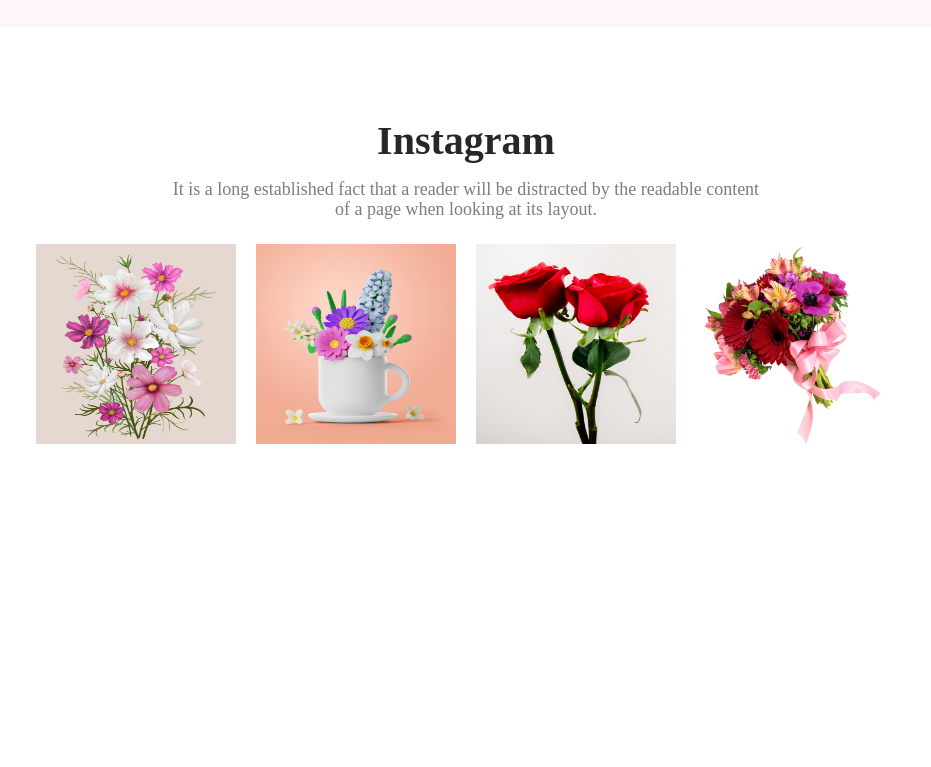
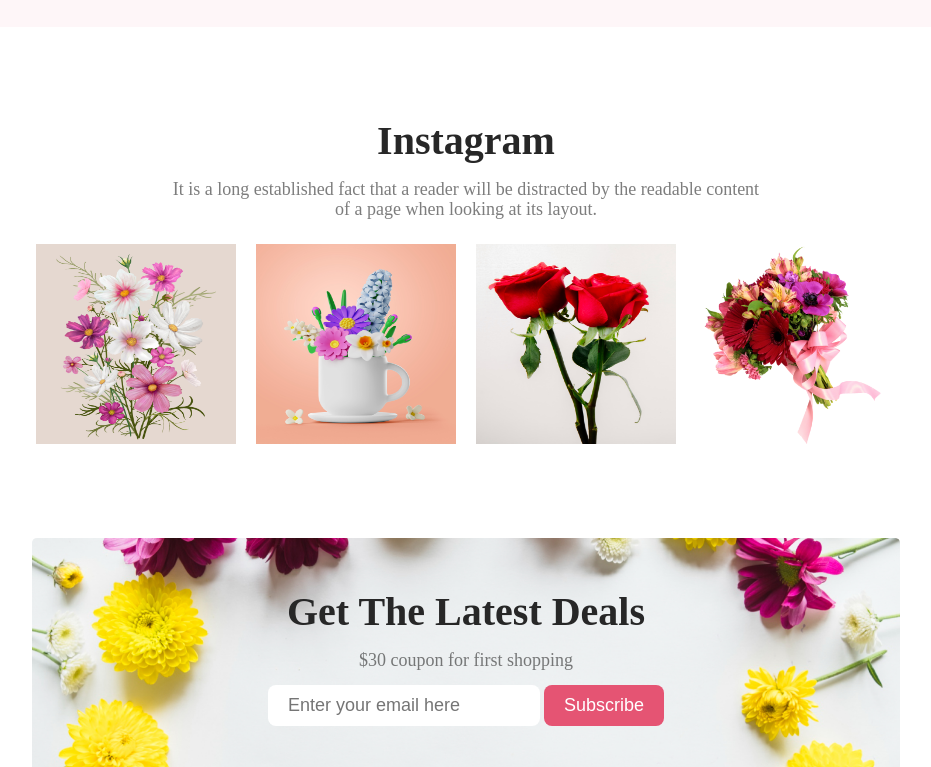
Before and after one commit to nayon117/flower-shop-website, a plain HTML site: page index.html in a window 1280 px wide. Shown: the part 2033-2800 px from the top of the page, without its empty margins (174-1105 px from the left). Before the commit the page ends 2571 px from the top, so only its background shows below. Drawn offline with Linux system fonts and the light colour scheme.

Commit message:
added subscriber section

```diff
--- a/index.html
+++ b/index.html
@@ -132,7 +132,15 @@
         </div>
       </section>
 
-
+      <!-- subscriber section  -->
+      <section>
+        <div class="subscriber-container">
+          <h2 class="title">Get The Latest Deals</h2>
+          <p class="paragraph">$30 coupon for first shopping</p>
+          <input type="email" name="email" id="email" placeholder="Enter your email here">
+          <button class="btn">Subscribe</button>
+        </div>
+      </section>
     </main>
     <footer></footer>
   </body>
--- a/style.css
+++ b/style.css
@@ -18,7 +18,7 @@
   margin: auto;
   padding: 15px 0px;
 }
-.special-color{
+.special-color {
   color: #e55473;
 }
 .shared-img {
@@ -47,7 +47,7 @@
   align-items: center;
   gap: 635px;
   padding: 20px;
-  background: rgba(203, 60, 91, 0.1);
+  background: rgba(209, 41, 77, 0.1);
 }
 .nav-title {
   font-size: 25px;
@@ -146,18 +146,36 @@
 }
 
 /* social container styling  */
-.social-container{
+.social-container {
   text-align: center;
   padding: 90px;
   width: 80%;
   margin: auto;
 }
-.social-container-boxes{
+.social-container-boxes {
   display: flex;
   align-items: center;
   justify-content: center;
   gap: 20px;
 }
-.social-container-box{
+.social-container-box {
   border-radius: 5px;
 }
+
+/* subscriber container styles  */
+
+.subscriber-container {
+  background: url("./asset/Rectangle\ 9.png");
+  background-size: cover;
+  background-repeat: no-repeat;
+  padding: 50px;
+  text-align: center;
+  width: 60%;
+  margin: auto;
+}
+.subscriber-container input {
+  font-size: 18px;
+  border-radius: 8px;
+  padding: 10px 20px;
+  border: none;
+}
```
Lines whose indentation alone changed are shown as unchanged.
